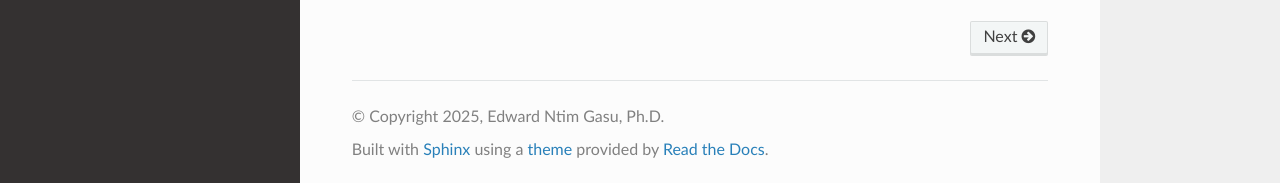
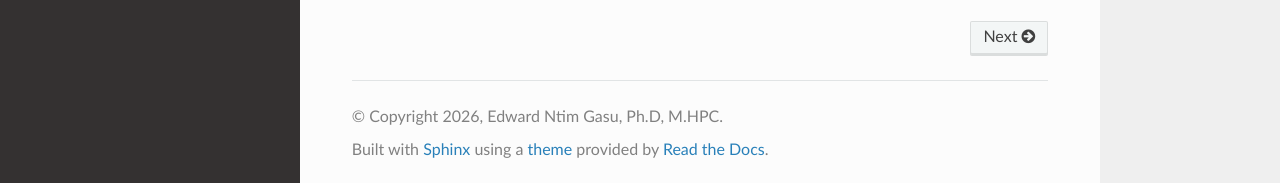
Before and after one commit to eaifrrw/sc-how-to, a Sphinx documentation site: the page built from docs/index.rst, in a window 1280 px wide and 900 px high, scrolled down 1622 px. Shown: the part 714-897 px from the top of the window. Built offline with Sphinx 7.4.7 and the Read the Docs theme 3.1.0, drawn with Linux system fonts in a browser that asks for light colours.

Commit message:
updated year

```diff
--- a/docs/conf.py
+++ b/docs/conf.py
@@ -7,8 +7,8 @@
 # https://www.sphinx-doc.org/en/master/usage/configuration.html#project-information
 
 project = 'ICTP-EAIFR Cluster User Guide'
-copyright = '2025, Edward Ntim Gasu, Ph.D'
-author = 'Edward Ntim Gasu, Ph.D'
+copyright = '2026, Edward Ntim Gasu, Ph.D, M.HPC'
+author = 'Edward Ntim Gasu, Ph.D, M.HPC'
 release = '0'
 
 # -- General configuration ---------------------------------------------------
```
